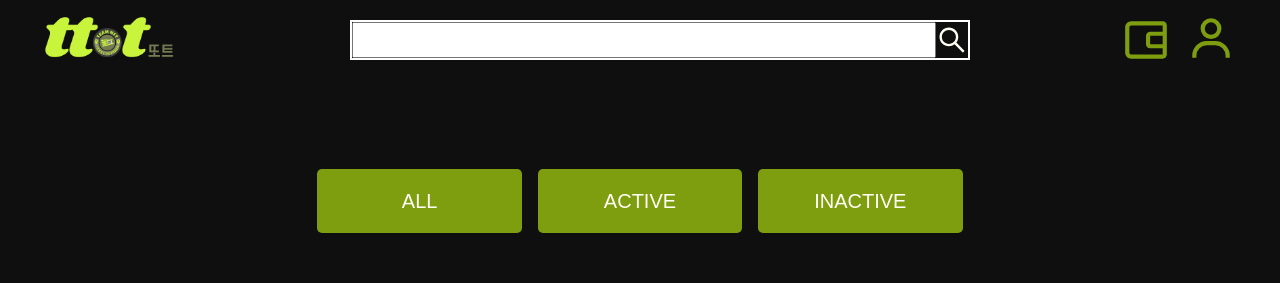
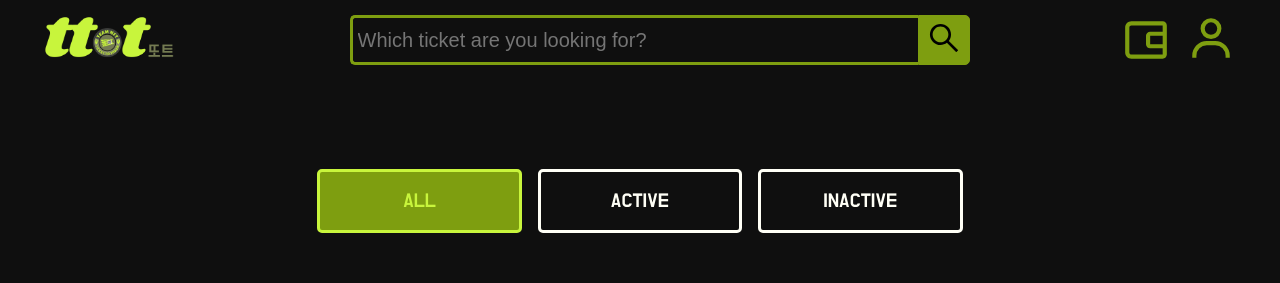
Before and after one commit to teamNFT-likelion/SBT-ticket-client, a React (Create React App) app: page /account in a window 1280 px wide. Shown: the top 283 px of the page. Built offline with nearby package versions, Linux system fonts and the light colour scheme; no server answers; a web font is replaced by a local one.

Commit message:
feat: SearchBar, TLP mokeup complete

```diff
--- a/src/components/articles/SearchBar.jsx
+++ b/src/components/articles/SearchBar.jsx
@@ -1,30 +1,69 @@
-import React from 'react';
+import React, { useState } from 'react';
 import { AiOutlineSearch } from 'react-icons/ai';
+import * as colors from '@styles/colors';
+import styled from 'styled-components';
+import { useNavigate } from 'react-router-dom';
+
+const SearchBarContainer = styled('div')`
+  display: flex;
+  width: 620px;
+  height: 50px;
+  align-items: center;
+`;
+
+const SearchTerm = styled('input')`
+  width: 100%;
+  border: 3px solid ${colors.primary40};
+  background-color: ${colors.bgBlack};
+  border-right: none;
+  padding: 5px;
+  height: 50px;
+  border-radius: 5px 0 0 5px;
+  outline: none;
+  font-size: 20px;
+  color: ${colors.textWhite};
+`;
+
+const SearchButton = styled('button')`
+  width: 56px;
+  height: 50px;
+  border: 1px solid ${colors.primary40};
+  background: ${colors.primary40};
+  text-align: center;
+  color: white;
+  border-radius: 0 5px 5px 0;
+  cursor: pointer;
+`;
 
 const SearchBar = () => {
+  const [query, setQuery] = useState('');
+  const navigate = useNavigate();
+
   return (
-    //TODO: 리팩토링필요
-
-    <div
-      style={{
-        display: 'flex',
-        border: '2px solid white',
-        width: '620px',
-        height: '40px',
-        alignItems: 'center',
-      }}
-    >
-      <input
+    <SearchBarContainer>
+      <SearchTerm
         type="text"
-        style={{
-          flex: 1,
-          height: '100%',
-          outline: 'none',
-          fontSize: '20px',
+        placeholder="Which ticket are you looking for?"
+        onChange={(e) => {
+          setQuery(e.target.value);
+        }}
+        onKeyUp={() => {
+          // 엔터키를 눌렀을 때
+          if (window.event.keyCode === 13) {
+            navigate('/search', { state: { query: query } });
+          }
         }}
       />
-      <AiOutlineSearch size={32} />
-    </div>
+      <SearchButton
+        type="submit"
+        onClick={() => {
+          navigate('/search', { state: { typing: query } });
+        }}
+        value={query}
+      >
+        <AiOutlineSearch size={36} color="black" />
+      </SearchButton>
+    </SearchBarContainer>
   );
 };
 
--- a/src/components/pages/AccountPage.jsx
+++ b/src/components/pages/AccountPage.jsx
@@ -6,6 +6,8 @@ import kaikasImageUrl from '@assets/icon/Kaikas.png';
 import metamaskImageUrl from '@assets/icon/MetaMask.png';
 import CustomModal from '@articles/CustomModal';
 import QRCode from 'qrcode.react';
+
+// TODO : 5초마다 qr코드 갱신 / 캡쳐불가
 
 const AddressWrapper = styled('div')`
   display: flex;
@@ -32,13 +34,15 @@ const TabNavigation = styled('div')`
 `;
 
 const TabButton = styled('button')`
-  background-color: ${colors.primary40};
   width: 15.6%;
   height: 64px;
   font-size: 20px;
   cursor: pointer;
   border-radius: 5px;
   margin: 3px;
+  border: 3px solid;
+  color: ${({ isActive }) => (isActive ? colors.primary80 : null)};
+  background-color: ${({ isActive }) => (isActive ? colors.primary40 : null)};
 `;
 
 const TicketContainer = styled('div')`
@@ -227,6 +231,7 @@ const AccountPage = () => {
       </AddressWrapper>
       <TabNavigation>
         <TabButton
+          isActive={tab === "ALL"}
           value="ALL"
           onClick={(newTab) => {
             setTab(newTab.target.value);
@@ -235,6 +240,7 @@ const AccountPage = () => {
           ALL
         </TabButton>
         <TabButton
+          isActive={tab === "ACTIVE"}
           value="ACTIVE"
           onClick={(newTab) => {
             setTab(newTab.target.value);
@@ -244,6 +250,7 @@ const AccountPage = () => {
           ACTIVE
         </TabButton>
         <TabButton
+          isActive={tab === "INACTIVE"}
           value="INACTIVE"
           onClick={(newTab) => {
             setTab(newTab.target.value);
@@ -297,7 +304,11 @@ const AccountPage = () => {
         ) : null}
       </TicketContainer>
       <CustomModal show={showUseQr} toggleModal={() => setShowUseQr(false)}>
-        {qrvalue !== 'DEFAULT' ? <QRCode value={qrvalue} size={256} /> : "QR을 발행하기 위해서는 먼저 본인 인증을 진행해주세요."}
+        {qrvalue !== 'DEFAULT' ? (
+          <QRCode value={qrvalue} size={256} />
+        ) : (
+          'QR을 발행하기 위해서는 먼저 본인 인증을 진행해주세요.'
+        )}
         <ModalButtonWrapper>
           <ModalButton
             buttonColor={`${colors.primary40}`}
--- a/src/components/pages/TListPage.jsx
+++ b/src/components/pages/TListPage.jsx
@@ -21,6 +21,7 @@ const PageTypeText = styled('span')`
   border-right: 2px solid white;
   width: 130px;
   text-align: center;
+  cursor: pointer;
   color: ${({ isActive }) => (isActive ? colors.primary80 : colors.textWhite)};
 `;
 
--- a/src/components/pages/TSearchPage.jsx
+++ b/src/components/pages/TSearchPage.jsx
@@ -1,37 +1,87 @@
 import React from 'react';
 import Layout from '@articles/Layout';
 import PosterItems from './ticketList/PosterItems';
+import styled from 'styled-components';
+import { useLocation } from 'react-router-dom';
+import * as colors from '@styles/colors'
+
+const Container = styled('div')`
+  width: 1350px;
+  padding: 0 20px;
+  margin-bottom: 150px;
+`;
+
+const TitleContainer = styled('div')`
+  margin: 50px 0;
+  display: flex;
+  flex-direction: column;
+  align-items: center;
+`;
+
+const TitleWrapper = styled('div')`
+  margin-top: 40px;
+  font-size: 40px;
+`
+
+const PosterWrapper = styled('div')`
+  display: flex;
+  flex-direction: column;
+  gap: 60px;
+`;
+
+const QueryEmphasize = styled('span')`
+  font-size: 45px;
+  font-weight: 600;
+  color: ${colors.natural95};
+`
+
+const DummyData = [
+  {
+    id: 0,
+    title: 'A',
+  },
+  {
+    id: 1,
+    title: 'B',
+  },
+  {
+    id: 2,
+    title: 'C',
+  },
+  {
+    id: 3,
+    title: 'D',
+  },
+];
 
 const TSearchPage = () => {
+  const location = useLocation();
+  const { query } = location.state;
+
+  // 원하는 검색어 찾기 기능
+  const filterTitle = DummyData.filter((q) => {
+    return q.title
+      .replace(' ', '')
+      .toLocaleLowerCase()
+      .includes(query.toLocaleLowerCase());
+  });
+
   return (
     <Layout>
-      <div
-        style={{
-          width: '1350px',
-          padding: '0 20px',
-          marginBottom: '150px',
-        }}
-      >
-        <div
-          style={{
-            marginTop: '40px',
-            marginBottom: '60px',
-            display: 'flex',
-            flexDirection: 'column',
-            alignItems: 'center',
-          }}
-        >
-          <div style={{ marginTop: '40px', fontSize: '40px' }}>
-            ‘ 마틸다 ’ 에 대한 검색 결과 (1)
-          </div>
-        </div>
-
-        <div style={{ display: 'flex', flexDirection: 'column', gap: '60px' }}>
-          <PosterItems />
-          <PosterItems />
-          <PosterItems />
-        </div>
-      </div>
+      <Container>
+        <TitleContainer>
+          <TitleWrapper>
+            '{' '}
+            <QueryEmphasize>{query}</QueryEmphasize>
+            {' '}' 에 대한 검색 결과 (25)
+          </TitleWrapper>
+        </TitleContainer>
+        <PosterWrapper>
+          <PosterItems type="concert" />
+          <PosterItems type="exhibit" />
+          <PosterItems type="sports" />
+        </PosterWrapper>
+      </Container>
     </Layout>
   );
 };
--- a/src/components/pages/ticketList/PosterItems.jsx
+++ b/src/components/pages/ticketList/PosterItems.jsx
@@ -15,7 +15,7 @@ const PosterItems = ({ type }) => {
         flexDirection: 'column',
       }}
     >
-      <div>{getTitle(type)}</div>
+      <div style={{fontSize: "25px"}}>{getTitle(type)}</div>
       <div
         style={{
           display: 'flex',
--- a/src/styles/GlobalStyle.js
+++ b/src/styles/GlobalStyle.js
@@ -27,7 +27,7 @@ export const lg = (args, ...keys) => {
 
 const GlobalStyle = createGlobalStyle`
   ${reset}
-  html, body, div, span, applet, object, iframe, h1, h2, h3, h4, h5, h6, p, blockquote, pre, a, abbr, acronym, address, big, cite, code, del, dfn, em, img, ins, kbd, q, s, samp, small, strike, strong, sub, sup, tt, var, b, u, i, center, dl, dt, dd, menu, ol, ul, li, fieldset, form, label, legend, table, caption, tbody, tfoot, thead, tr, th, td, article, aside, canvas, details, embed, figure, figcaption, footer, header, hgroup, main, menu, nav, output, ruby, section, summary, time, mark, audio, video {
+  html, body, div, button, span, applet, object, iframe, h1, h2, h3, h4, h5, h6, p, blockquote, pre, a, abbr, acronym, address, big, cite, code, del, dfn, em, img, ins, kbd, q, s, samp, small, strike, strong, sub, sup, tt, var, b, u, i, center, dl, dt, dd, menu, ol, ul, li, fieldset, form, label, legend, table, caption, tbody, tfoot, thead, tr, th, td, article, aside, canvas, details, embed, figure, figcaption, footer, header, hgroup, main, menu, nav, output, ruby, section, summary, time, mark, audio, video {
     font-family: "Do Hyeon", sans-serif, -apple-system, BlinkMacSystemFont, system-ui, Roboto;
     font-weight: 400;
   }
```
